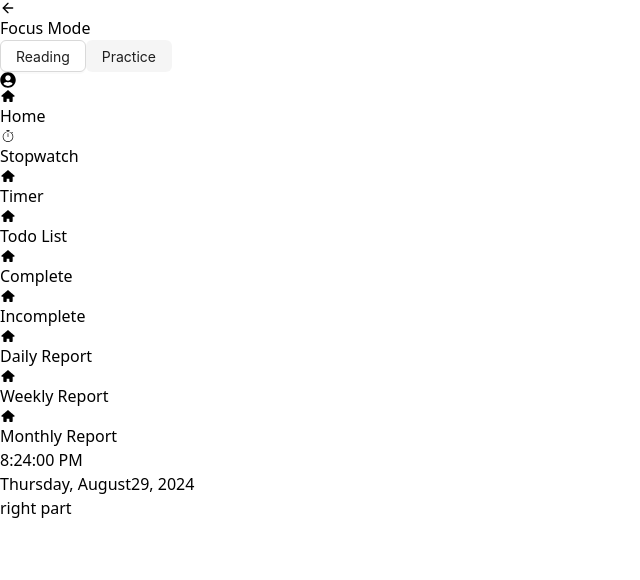
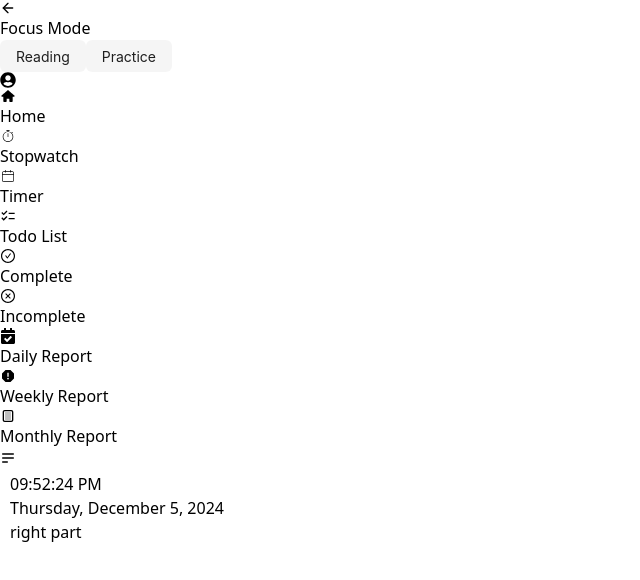
Before and after one commit to siam-26/focusmode-client, a React (Vite) app: page / in a window 1280 px wide. Shown: the top 580 px of the page, without its empty margins (0-640 px from the left). Built offline with nearby package versions, Linux system fonts and the light colour scheme.

Commit message:
design added

```diff
--- a/package.json
+++ b/package.json
@@ -11,6 +11,7 @@
   },
   "dependencies": {
     "antd": "^5.22.3",
+    "framer-motion": "^11.13.1",
     "react": "^18.3.1",
     "react-dom": "^18.3.1",
     "react-icons": "^5.4.0",
--- a/src/App.jsx
+++ b/src/App.jsx
@@ -1,14 +1,17 @@
 import { RouterProvider } from "react-router-dom"
 import router from "./Router/Route"
+import { SidebarProvider } from "./context/responsiveSidebar"
 
 function App() {
 
   return (
-    <div className="bg-gray-200 min-h-screen">
-      <div className=" w-10/12 mx-auto pt-5">
-        <RouterProvider router={router} />
+    <SidebarProvider>
+      <div className="bg-gray-200 min-h-screen">
+        <div className=" w-10/12 mx-auto pt-5">
+          <RouterProvider router={router} />
+        </div>
       </div>
-    </div>
+    </SidebarProvider>
   )
 }
 
--- a/src/Layout/Main.jsx
+++ b/src/Layout/Main.jsx
@@ -1,18 +1,34 @@
 import { Outlet } from "react-router-dom"
 import Navbar from "../Shared/Navbar/Navbar"
 import ReadingSidebar from "../Shared/Navbar/Sidebar/ReadingSidebar"
+import { useSidebar } from "../context/responsiveSidebar";
+import { motion } from "framer-motion";
 
 const Main = () => {
+
+    const { isCollapsed } = useSidebar();
+
+    const outletVariants = {
+      expanded: { marginLeft: "10px", transition: { duration: 0.3 } },
+      collapsed: { marginLeft: "6px", transition: { duration: 0.3 } },
+    };
     return (
         <div>
             <Navbar />
-            <div className="flex gap-8 bg-red-500 mt-5">
-                <div className="bg-white w-2/12 border-0 rounded-lg">
+            <div className="flex gap-8  mt-5">
+                <div className="  border-0 ">
                     <ReadingSidebar />
                 </div>
-                <div className="w-10/12">
+                <motion.div
+                    className="flex-1 p-5"
+                    variants={outletVariants}
+                    animate={isCollapsed ? "collapsed" : "expanded"}
+                >
                     <Outlet />
-                </div>
+                </motion.div>
+                {/* <div className="w-10/12">
+                    <Outlet />
+                </div> */}
             </div>
         </div>
     )
--- a/src/Pages/Home/DateAndTimer/DateTimeDisplay/DateTimeDisplay.jsx
+++ b/src/Pages/Home/DateAndTimer/DateTimeDisplay/DateTimeDisplay.jsx
@@ -1,10 +1,43 @@
+import { useState, useEffect } from "react";
+
 const DateTimeDisplay = () => {
+  const [currentTime, setCurrentTime] = useState(new Date());
+
+  useEffect(() => {
+    // Update time every second
+    const timer = setInterval(() => {
+      setCurrentTime(new Date());
+    }, 1000);
+
+    return () => clearInterval(timer); // Cleanup interval on component unmount
+  }, []);
+
+  // Calculate Bangladesh Time (BST, UTC+6)
+  const bangladeshTime = new Date(
+    currentTime.toLocaleString("en-US", { timeZone: "Asia/Dhaka" })
+  );
+
+  // Format time and date for display
+  const timeString = bangladeshTime.toLocaleTimeString("en-US", {
+    hour: "2-digit",
+    minute: "2-digit",
+    second: "2-digit",
+    hour12: true,
+  });
+
+  const dateString = bangladeshTime.toLocaleDateString("en-US", {
+    weekday: "long",
+    year: "numeric",
+    month: "long",
+    day: "numeric",
+  });
+
   return (
     <div className="text-center py-6">
-        <p className="font-medium text-4xl text-gray-600">8:24:00 PM</p>
-        <p className="font-semibold text-gray-400 pt-2">Thursday, August29, 2024</p>
+      <p className="font-medium text-4xl text-gray-600">{timeString}</p>
+      <p className="font-semibold text-gray-400 pt-2">{dateString}</p>
     </div>
-  )
-}
+  );
+};
 
-export default DateTimeDisplay
+export default DateTimeDisplay;
--- a/src/Router/Route.jsx
+++ b/src/Router/Route.jsx
@@ -1,6 +1,7 @@
 import { createBrowserRouter } from "react-router-dom";
 import Home from '../Pages/Home/Home';
 import Main from "../Layout/main";
+import Practices from "../Pages/Home/Practice/Practices";
 
 const router = createBrowserRouter([
     {
@@ -10,7 +11,12 @@ const router = createBrowserRouter([
             {
                 path:'/',
                 element:<Home/>
+            },
+            {
+                path:'/practices',
+                element:<Practices/>
             }
+
         ]
     }
 ]);
--- a/src/Shared/Navbar/Navbar.jsx
+++ b/src/Shared/Navbar/Navbar.jsx
@@ -1,6 +1,7 @@
 import { Button } from "antd";
 import { FiArrowLeft } from "react-icons/fi";
 import { FaUserCircle } from "react-icons/fa";
+import { Link } from "react-router-dom";
 
 const Navbar = () => {
     return (
@@ -11,12 +12,19 @@ const Navbar = () => {
             </div>
 
             <div>
-                <Button color="default" variant="outlined">
-                    Reading
+
+                <Link to="/">
+                <Button color="default" variant="filled">
+                Reading
                 </Button>
+
+                </Link>
+                <Link to="practices">
                 <Button color="default" variant="filled">
-                    Practice
+                        Practice
                 </Button>
+
+                </Link>
             </div>
 
             <div>
--- a/src/Shared/Navbar/Sidebar/ReadingSidebar.jsx
+++ b/src/Shared/Navbar/Sidebar/ReadingSidebar.jsx
@@ -1,68 +1,200 @@
-import { Link } from "react-router-dom";
-import { TiHome } from "react-icons/ti";
-import { CiStopwatch } from "react-icons/ci";
+// import { Link, useLocation } from "react-router-dom";
+// import { TiHome } from "react-icons/ti";
+// import { CiStopwatch } from "react-icons/ci";
+
+// const ReadingSidebar = () => {
+//   const location = useLocation()
+//   return (
+//     <div>
+
+
+
+//       {
+//           location.pathname === "/" ?
+//           <div className="flex flex-col gap-4 px-3 py-5 rounded-lg">
+//           <Link to="">
+//             <div className="flex items-center gap-2 text-gray-500 font-semibold">
+//               <TiHome />
+//               <p>Home</p>
+//             </div>
+//           </Link>
+//           <Link to="">
+//             <div className="flex items-center gap-2 text-gray-500 font-semibold">
+//               <CiStopwatch />
+//               <p>Stopwatch</p>
+//             </div>
+//           </Link>
+//           <Link to="">
+//             <div className="flex items-center gap-2 text-gray-500 font-semibold">
+//               <TiHome />
+//               <p>Timer</p>
+//             </div>
+//           </Link>
+//           <Link to="">
+//             <div className="flex items-center gap-2 text-gray-500 font-semibold">
+//               <TiHome />
+//               <p>Todo List</p>
+//             </div>
+//           </Link>
+//           <Link to="">
+//             <div className="flex items-center gap-2 text-gray-500 font-semibold">
+//               <TiHome />
+//               <p>Complete</p>
+//             </div>
+//           </Link>
+//           <Link to="">
+//             <div className="flex items-center gap-2 text-gray-500 font-semibold">
+//               <TiHome />
+//               <p>Incomplete</p>
+//             </div>
+//           </Link>
+//           <Link to="">
+//             <div className="flex items-center gap-2 text-gray-500 font-semibold">
+//               <TiHome />
+//               <p>Daily Report</p>
+//             </div>
+//           </Link>
+//           <Link to="">
+//             <div className="flex items-center gap-2 text-gray-500 font-semibold">
+//               <TiHome />
+//               <p>Weekly Report</p>
+//             </div>
+//           </Link>
+//           <Link to="">
+//             <div className="flex items-center gap-3 text-gray-500 font-semibold">
+//               <TiHome />
+//               <p>Monthly Report</p>
+//             </div>
+//           </Link>
+//         </div>
+
+//           :
+
+
+//           <div className="flex flex-col  gap-4 px-3 py-5 rounded-lg">
+
+//           <Link to="">
+//             <div className="flex items-center gap-2 text-gray-500 font-semibold">
+//               <TiHome />
+//               <p>Home</p>
+//             </div>
+//           </Link>
+
+
+//           <Link to="">
+//             <div className="flex items-center gap-2 text-gray-500 font-semibold">
+//               <TiHome />
+//               <p>Daily Report</p>
+//             </div>
+//           </Link>
+//           <Link to="">
+//             <div className="flex items-center gap-2 text-gray-500 font-semibold">
+//               <TiHome />
+//               <p>Weekly Report</p>
+//             </div>
+//           </Link>
+//           <Link to="">
+//             <div className="flex items-center gap-3 text-gray-500 font-semibold">
+//               <TiHome />
+//               <p>Monthly Report</p>
+//             </div>
+//           </Link>
+//         </div>
+
+
+//         }
+//     </div>
+//   )
+// }
+
+// export default ReadingSidebar
+
+
+
+
+import { Link, useLocation } from "react-router-dom";
+import { motion } from "framer-motion";
+
+import {
+  TiHome,
+  TiDocumentText
+} from "react-icons/ti";
+import {
+  CiStopwatch,
+  CiCalendar,
+} from "react-icons/ci";
+import { MdChecklist, MdReport } from "react-icons/md";
+import { AiOutlineCheckCircle, AiOutlineCloseCircle } from "react-icons/ai";
+import { useSidebar } from "../../../context/responsiveSidebar";
+import { FaCalendarCheck } from "react-icons/fa";
+import { BiMenuAltLeft } from "react-icons/bi";
+import { HiOutlineMenuAlt2 } from "react-icons/hi";
 
 const ReadingSidebar = () => {
+  const { isCollapsed, toggleSidebar } = useSidebar();
+  const location = useLocation();
+
+  const sidebarVariants = {
+    expanded: { width: "200px", transition: { duration: 0.3 } },
+    collapsed: { width: "50px", transition: { duration: 0.3 } },
+  };
+
+  const menuItems = [
+    { path: "/", label: "Home", icon: <TiHome /> },
+    { path: "/stopwatch", label: "Stopwatch", icon: <CiStopwatch /> },
+    { path: "/timer", label: "Timer", icon: <CiCalendar /> },
+    { path: "/todo-list", label: "Todo List", icon: <MdChecklist /> },
+    { path: "/complete", label: "Complete", icon: <AiOutlineCheckCircle /> },
+    { path: "/incomplete", label: "Incomplete", icon: <AiOutlineCloseCircle /> },
+    { path: "/daily-report", label: "Daily Report", icon: <FaCalendarCheck /> },
+    { path: "/weekly-report", label: "Weekly Report", icon: <MdReport /> },
+    { path: "/monthly-report", label: "Monthly Report", icon: <TiDocumentText /> },
+  ];
+
   return (
-    <div>
-      <div className="flex flex-col gap-4 px-3 py-5 rounded-lg">
-        <Link to="">
-          <div className="flex items-center gap-2 text-gray-500 font-semibold">
-            <TiHome />
-            <p>Home</p>
-          </div>
-        </Link>
-        <Link to="">
-          <div className="flex items-center gap-2 text-gray-500 font-semibold">
-            <CiStopwatch />
-            <p>Stopwatch</p>
-          </div>
-        </Link>
-        <Link to="">
-          <div className="flex items-center gap-2 text-gray-500 font-semibold">
-            <TiHome />
-            <p>Timer</p>
-          </div>
-        </Link>
-        <Link to="">
-          <div className="flex items-center gap-2 text-gray-500 font-semibold">
-            <TiHome />
-            <p>Todo List</p>
-          </div>
-        </Link>
-        <Link to="">
-          <div className="flex items-center gap-2 text-gray-500 font-semibold">
-            <TiHome />
-            <p>Complete</p>
-          </div>
-        </Link>
-        <Link to="">
-          <div className="flex items-center gap-2 text-gray-500 font-semibold">
-            <TiHome />
-            <p>Incomplete</p>
-          </div>
-        </Link>
-        <Link to="">
-          <div className="flex items-center gap-2 text-gray-500 font-semibold">
-            <TiHome />
-            <p>Daily Report</p>
-          </div>
-        </Link>
-        <Link to="">
-          <div className="flex items-center gap-2 text-gray-500 font-semibold">
-            <TiHome />
-            <p>Weekly Report</p>
-          </div>
-        </Link>
-        <Link to="">
-          <div className="flex items-center gap-3 text-gray-500 font-semibold">
-            <TiHome />
-            <p>Monthly Report</p>
-          </div>
-        </Link>
+    <motion.div
+      className="  flex flex-col items-start gap-4"
+      variants={sidebarVariants}
+      animate={isCollapsed ? "collapsed" : "expanded"}
+    >
+
+        <div className={`bg-white rounded-xl shadow-lg p-3 flex flex-col items-start${isCollapsed ? " gap-5":" gap-4 "}`}>
+              {/* Menu Items */}
+              {menuItems
+          .filter(item => {
+            if (location.pathname === "/practices") {
+              // Hide items 2-6 on the '/practices' route
+              return !["/stopwatch", "/timer", "/todo-list", "/complete", "/incomplete"].includes(item.path);
+            }
+            // Show all items for the '/' route
+            return true;
+          })
+          .map((item, index) => (
+            <Link key={index} to={item.path}>
+              <div
+                className={`flex items-center gap-2 text-gray-500 font-semibold ${
+                  location.pathname === item.path ? "text-blue-500" : ""
+                }`}
+              >
+                <span className="text-xl">{item.icon}</span>
+                {!isCollapsed && <p>{item.label}</p>}
+              </div>
+            </Link>
+          ))}
+
+        </div>
+      {/* Toggle Button */}
+      <div className="flex justify-end w-[85%]">
+      <button
+        onClick={toggleSidebar}
+        className="text-gray-500 text-xl hover:text-gray-800 mb-4 bg-white rounded-xl shadow-lg p-3"
+      >
+        {isCollapsed ? <BiMenuAltLeft /> : <HiOutlineMenuAlt2 />}
+      </button>
       </div>
-    </div>
-  )
-}
 
-export default ReadingSidebar
+    </motion.div>
+  );
+};
+
+export default ReadingSidebar;
--- /dev/null
+++ b/src/context/responsiveSidebar.jsx
@@ -0,0 +1,17 @@
+import React, { createContext, useContext, useState } from "react";
+
+const SidebarContext = createContext();
+
+export const SidebarProvider = ({ children }) => {
+  const [isCollapsed, setIsCollapsed] = useState(false);
+
+  const toggleSidebar = () => setIsCollapsed(!isCollapsed);
+
+  return (
+    <SidebarContext.Provider value={{ isCollapsed, toggleSidebar }}>
+      {children}
+    </SidebarContext.Provider>
+  );
+};
+
+export const useSidebar = () => useContext(SidebarContext);
```
Also changed, not shown: src/Pages/Home/Practice/Practices.jsx (added, +15 -0 lines), 1 other file (tests, documents, lock files or other folders).
